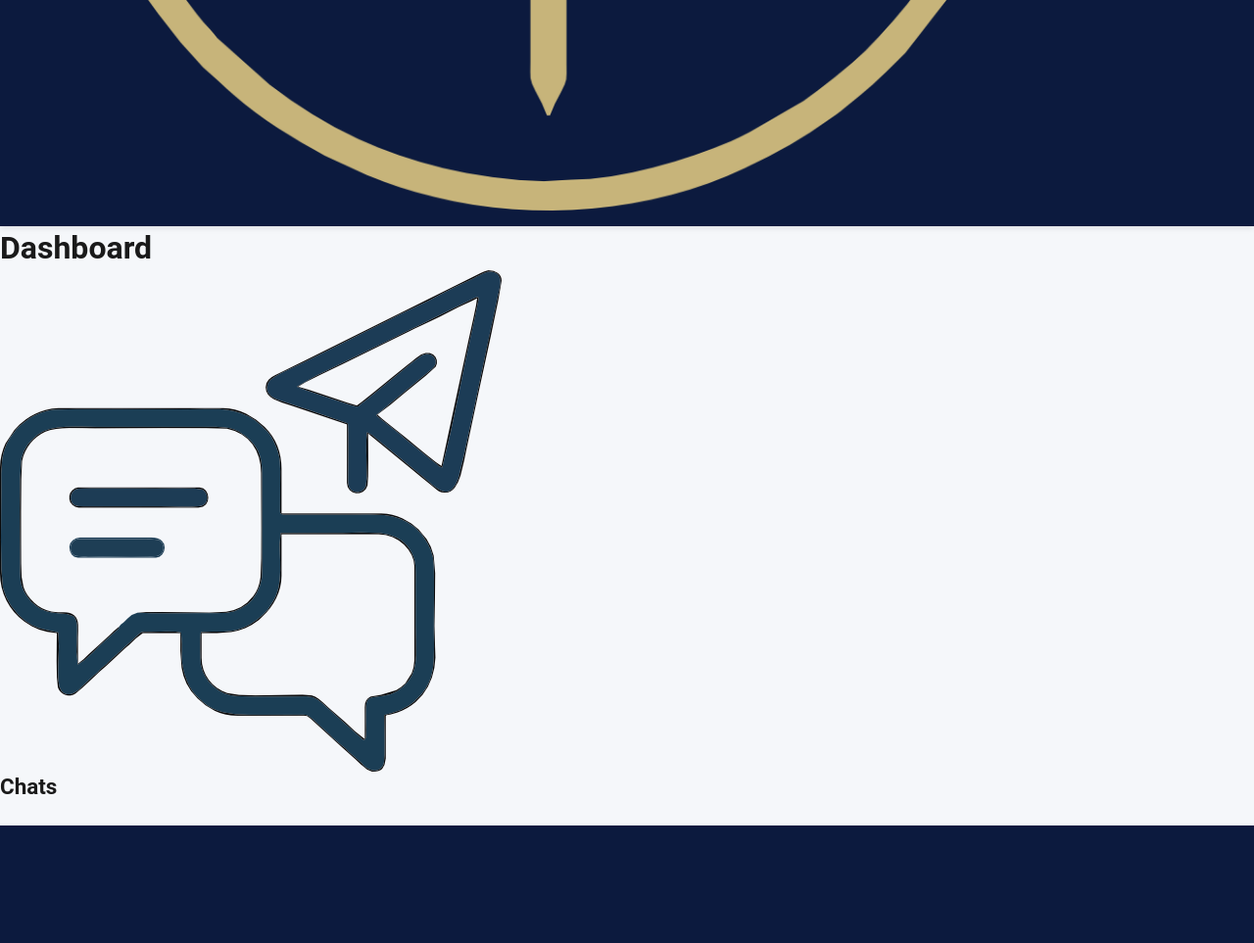
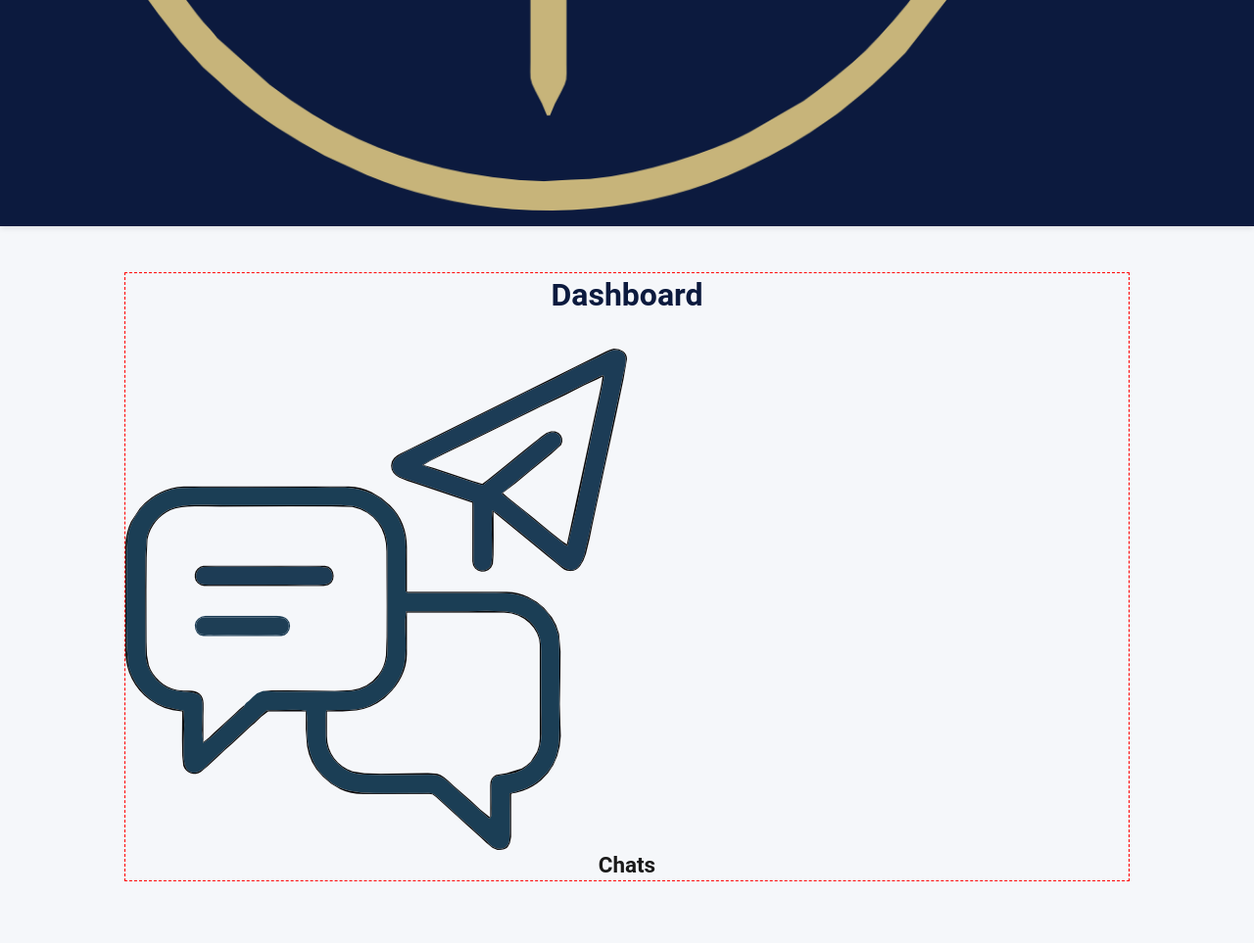
Before and after one commit to rheni9/arcanum-app, a Flask app: template app/templates/dashboard.html in a window 1280 px wide. Shown: the part 793-1756 px from the top of the page at 98% size. Before the commit the page ends 1636 px from the top, so only its background shows below. Run offline with Flask 3, Linux system fonts and the light colour scheme; the template is opened without the code that fills it, so the values that code supplies are empty; the visitor is signed in with stand-in values (Sample User, id 1).

Commit message:
Update dashboard template

```diff
--- a/app/templates/dashboard.html
+++ b/app/templates/dashboard.html
@@ -1,28 +1,22 @@
+{# ============================================================================
+  Dashboard Page Template for the Arcanum Application
+  Displays the user dashboard with navigation cards to main features.
+============================================================================ #}
+
 {% extends "base.html" %}
-
 {% block title %}Dashboard | Arcanum{% endblock %}
+{% block body_class %}dashboard-page{% endblock %}
 
 {% block content %}
-  {# === Flash Messages === #}
-  {% with messages = get_flashed_messages(with_categories=true) %}
-    {% if messages %}
-      <div class="flash-messages">
-        {% for category, message in messages %}
-          <div class="alert {{ 'alert-success' if category == 'success' else 'alert-error' }}">
-            {{ message }}
-          </div>
-        {% endfor %}
+    <div class="layout-container">
+    <section class="section">
+      <h1 class="section-title">Dashboard</h1>
+      <div class="section-content card-grid">
+        <a href="{{ url_for('chats.list_chats') }}" class="card-box">
+          <img src="{{ url_for('static', filename='img/chats.png') }}" alt="Chats icon">
+          <h2>Chats</h2>
+        </a>
       </div>
-    {% endif %}
-  {% endwith %}
-
-  <h1 class="page-title">Dashboard</h1>
-
-  {# === Main Dashboard Cards === #}
-  <div class="card-grid">
-    <a href="{{ url_for('chats.list_chats') }}" class="dashboard-card">
-      <img src="{{ url_for('static', filename='img/chats.png') }}" alt="Chats icon">
-      <h2>Chats</h2>
-    </a>
+    </section>
   </div>
 {% endblock %}
```
